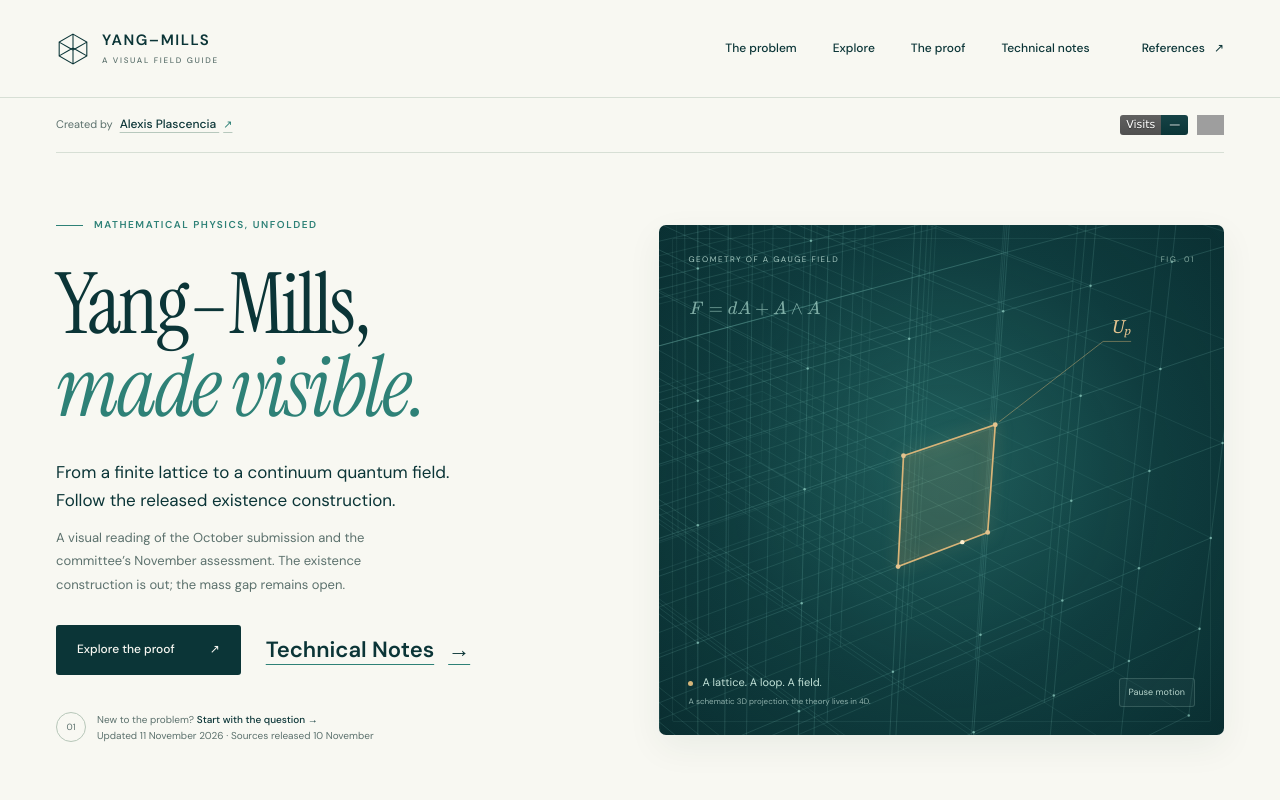
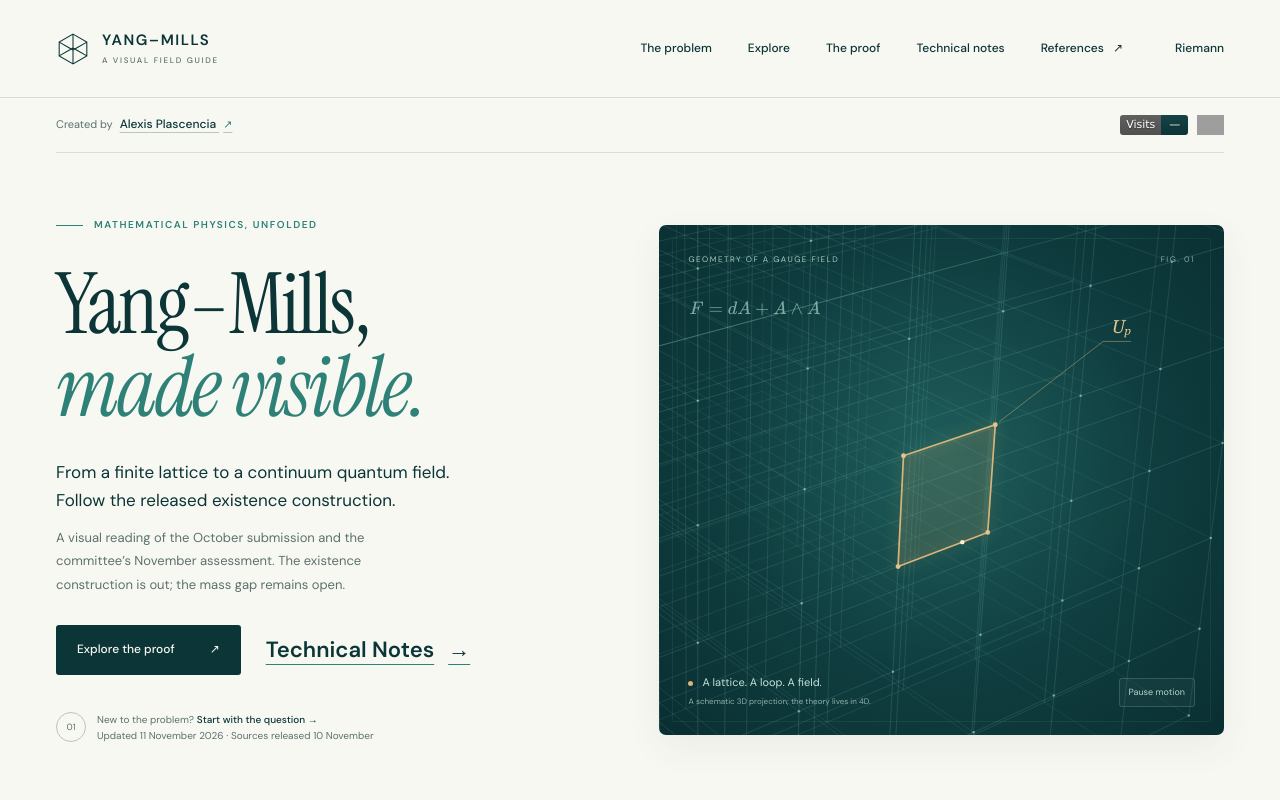
Before and after one commit to alexisdpc/yang-mills, a website with bundled scripts: page index.html in a window 1280 px wide. Shown: the top 800 px of the page. Built offline with nearby package versions, Linux system fonts and the light colour scheme; no server answers; grey boxes are pictures that could not be loaded.

Commit message:
Add Riemann website to top navigation

```diff
--- a/index.html
+++ b/index.html
@@ -28,7 +28,7 @@
     </a>
     <button class="menu-toggle" id="menu-toggle" aria-expanded="false" aria-controls="main-nav">Menu <span>☰</span></button>
     <nav id="main-nav" aria-label="Main navigation">
-      <a href="#problem">The problem</a><a href="#explore">Explore</a><a href="#approach">The proof</a><a href="technical.html">Technical notes</a><a href="#references">References <span aria-hidden="true">↗</span></a>
+      <a href="#problem">The problem</a><a href="#explore">Explore</a><a href="#approach">The proof</a><a href="technical.html">Technical notes</a><a href="#references">References <span aria-hidden="true">↗</span></a><a href="https://alexisdpc.github.io/riemann">Riemann</a>
     </nav>
   </header>
 
```
Also changed, not shown: technical.html (+1 -1 lines).
